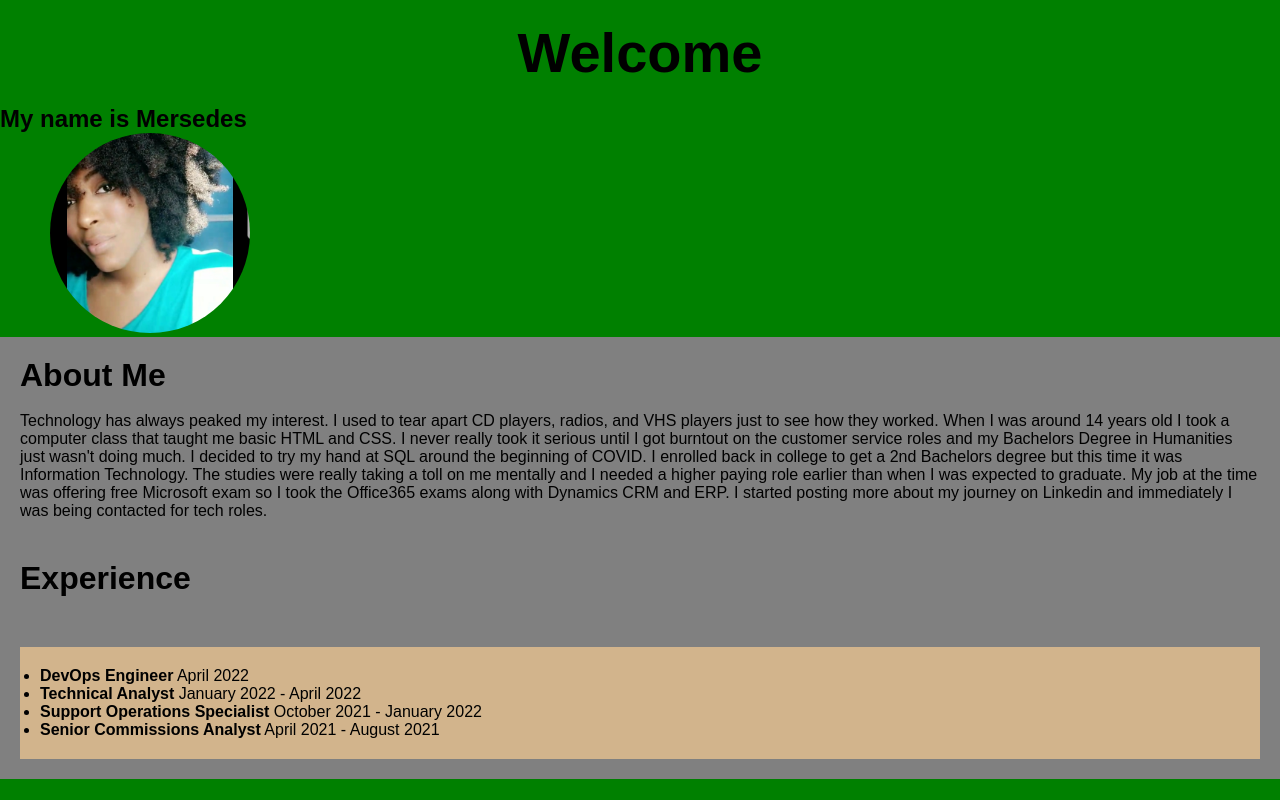
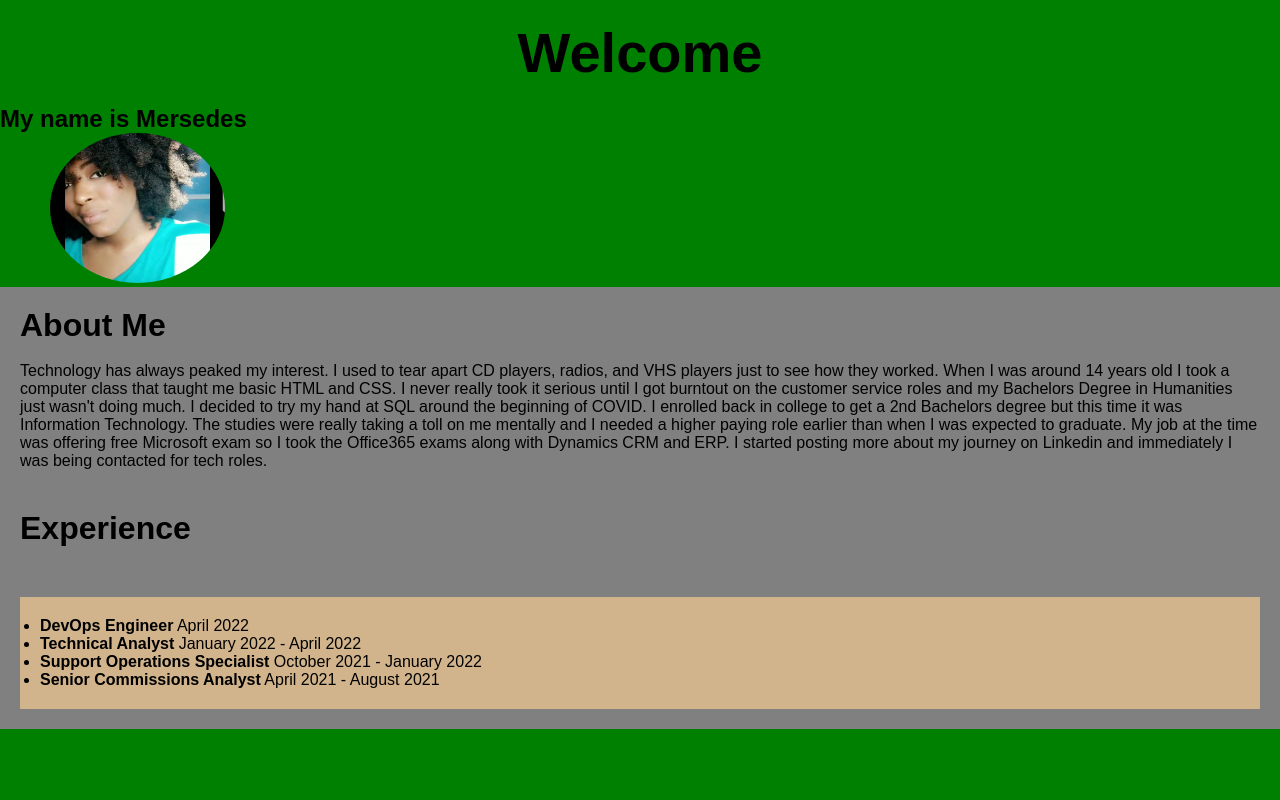
Before and after one commit to hendersonmersedes/my-azure-static-web-app, a plain HTML site: page src/index.html in a window 1280 px wide. Drawn offline with Linux system fonts and the light colour scheme.

Commit message:
Update index.html

```diff
--- a/src/index.html
+++ b/src/index.html
@@ -16,7 +16,7 @@
   <h2>My name is Mersedes</h2>
   </section>
   <div class="photo">
-    <img src="IMG_20180106_232357_537.jpg" alt="selfie" width="200" height="200">
+    <img src="IMG_20180106_232357_537.jpg" alt="selfie" width="175" height="150">
   </div>
   <div class="about" style="background-color:gray;padding:20px;">
     <h1> About Me</h1>
```
